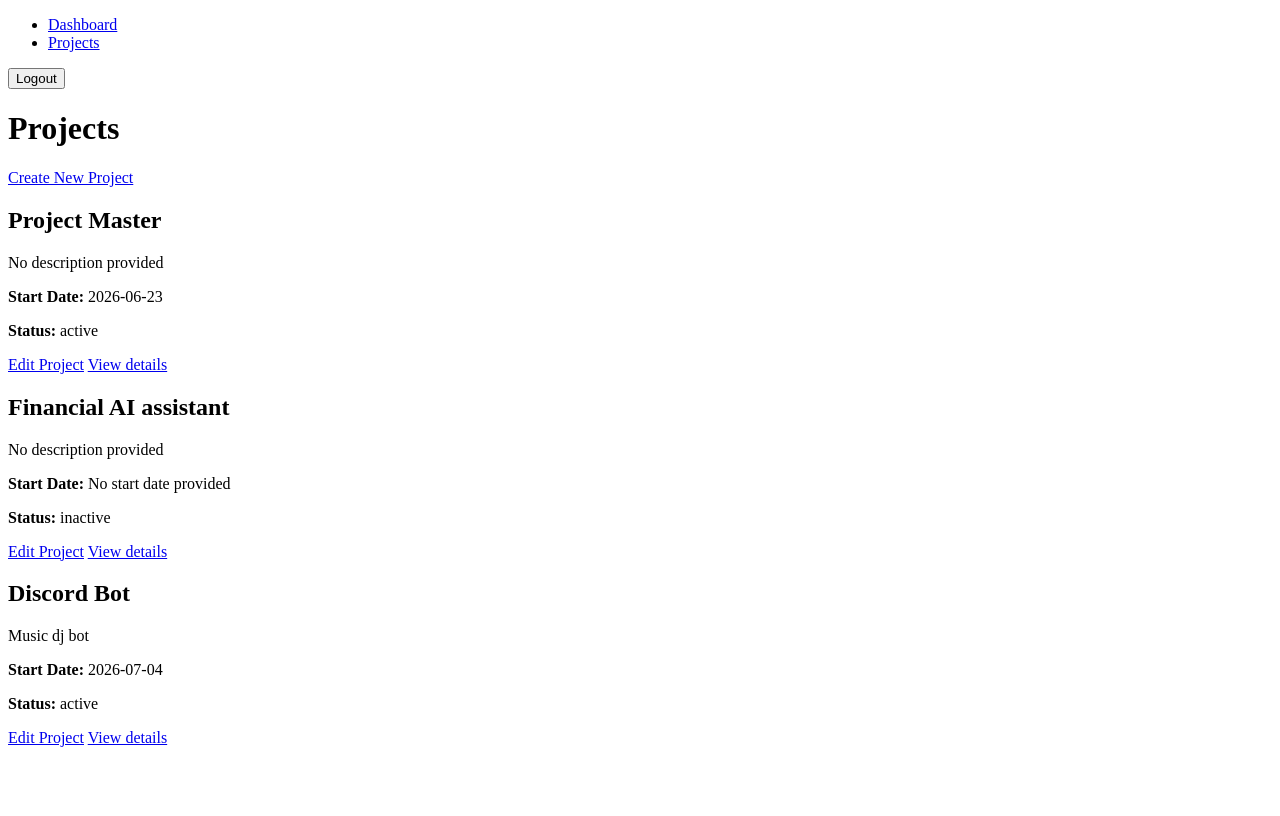
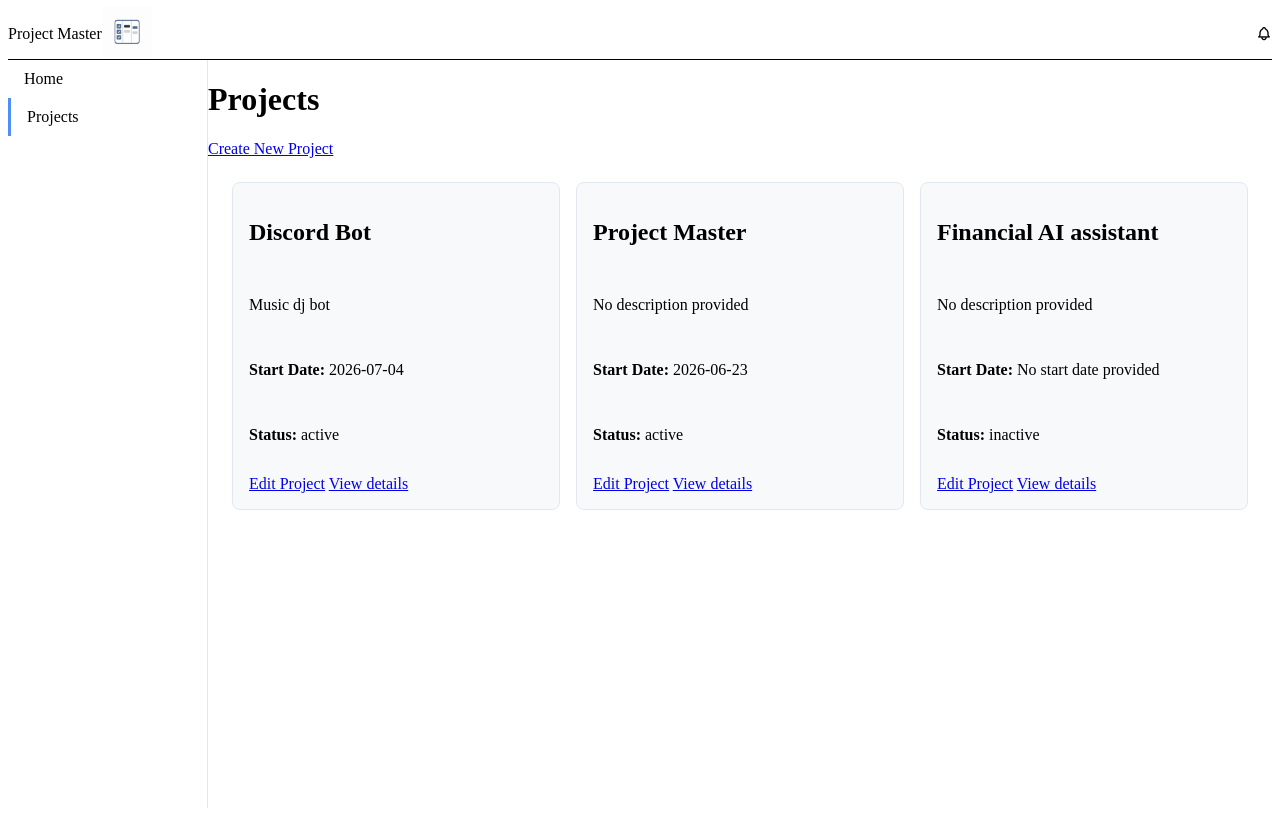
Before and after one commit to MannyAldir/ProjectMaster, a Flask app: page /projects in a window 1280 px wide. Before the commit the page ends 747 px from the top, so only its background shows below. Run offline with Flask 3, Linux system fonts and the light colour scheme; a user stored in the database is signed in.

Commit message:
Add project metrics, tables and css styling to dashboard

```diff
--- a/app.py
+++ b/app.py
@@ -4,7 +4,7 @@ from flask import Flask, render_template, request, redirect, url_for, session
 from werkzeug.security import generate_password_hash, check_password_hash
 from models import User, Project, Milestone, Task, db
 from flask_login import LoginManager, current_user, login_required, login_user, logout_user
-from sqlalchemy import select, func
+from sqlalchemy import select, func, case
 
 
 # create a Flask object using file name as argument
@@ -87,7 +87,6 @@ def dashboard():
         Project.status == 'active'
     ))
 
-
     # find upcoming within 7 days of duedate: milestones,tasks and independent tasks then concatinate them into one list
               #         today<=due_date<=today+7
     today = date.today()
@@ -134,7 +133,7 @@ def dashboard():
 
     # This query needs 2 joins because I need to access milestone table and task table
     stmt = (
-        select(Task)
+        select(Task, func.coalesce(Task.dueDate,Milestone.endDate).label('due_date'))
         .join(Milestone, Task.milestoneId == Milestone.milestoneId)
         .join(Project, Project.projectId == Task.projectId)
         .where(
@@ -146,7 +145,7 @@ def dashboard():
             Milestone.endDate <= seven_days_later
         )
     )
-    upcoming_milestone_tasks = db.session.execute(stmt).scalars().all()
+    upcoming_milestone_tasks = db.session.execute(stmt).all()
 
     # normalize data
     normalized = []
@@ -154,8 +153,8 @@ def dashboard():
     for m in upcoming_milestones:
         normalized.append({'type':'Milestone', 'name':m.milestoneName, 'due': m.endDate, 'project_link': url_for('project_detail', projectId=m.projectId)})
 
-    for mt in upcoming_milestone_tasks:
-        normalized.append({'type' : 'Task', 'name': mt.taskName, 'due' : mt.dueDate, 'project_link' : url_for('project_detail', projectId=mt.projectId)})
+    for mt, due_date in upcoming_milestone_tasks:
+        normalized.append({'type' : 'Task', 'name': mt.taskName, 'due' : due_date, 'project_link' : url_for('project_detail', projectId=mt.projectId)})
 
     for t in upcoming_standalone_tasks:
         normalized.append({'type' : 'Task', 'name' : t.taskName, 'due' : t.dueDate, 'project_link' : url_for('project_detail',projectId=t.projectId)})
@@ -167,7 +166,7 @@ def dashboard():
     stmt = (
         select(
             Project.projectId, Project.projectName,
-            func(Task.taskId.label('total_tasks'), func(filter(Task.status == 'Completed')).label('completed_tasks'))
+            func.count(Task.taskId).label('total_tasks'), func.count(Task.taskId).filter(Task.status == 'Completed').label('completed_tasks')
         )
         .join(Task, Task.projectId == Project.projectId)
         .where(Project.userId == current_user.userId)
@@ -187,21 +186,94 @@ def dashboard():
             'name' : t.projectName, 'id' : t.projectId,
             'ttc' :  t.total_tasks - t.completed_tasks,
             'link' : url_for('project_detail', projectId=t.projectId),
-            'percent' : percent
+            'percent' : round(percent,1)
 
         })
+    percent_and_ttc = sorted(normalized, key=lambda x : (x['percent'],x['ttc']), reverse=True)
 
+    #over due deliverables
+    # Milestones, and milestone tasks and standaline tasks that have an end date
+    # standalone tasks with no end date shall be ignored?
+    # query seperately then concatinate?
 
+    # query overdue milestones
+    stmt = (
+        select(Milestone, Project.projectName.label('projectName'))
+        .join(Project,Project.projectId == Milestone.projectId)
+        .where(
+            Milestone.status != 'Completed',
+            today > Milestone.endDate,
+            Project.userId == current_user.userId
+        )
+    )
+
+    overdue_milestones = db.session.execute(stmt).all()
+
+    # query overdue milestone tasks
+    stmt = (
+        select(Task, func.coalesce(Task.dueDate,Milestone.endDate).label('effective_due_date'), Project.projectName.label('projectName'))
+        .join(Project, Project.projectId == Task.projectId)
+        .join(Milestone, Milestone.milestoneId == Task.milestoneId)
+        .where(Task.milestoneId.is_not(None),
+               Project.userId == current_user.userId,
+               Task.status != 'Completed',
+               func.coalesce(Task.dueDate,Milestone.endDate) < today
+
+        )
+    )
+
+    overdue_milestone_tasks = db.session.execute(stmt).all()
+
+    # query overdue standalone tasks
+    stmt = (
+        select(Task, Project.projectName.label('projectName'))
+        .join(Project, Task.projectId == Project.projectId)
+        .where(
+            Task.milestoneId.is_(None),
+            Task.status != 'Completed',
+            Task.dueDate < today,
+            Project.userId == current_user.userId
+        )
+    )
+    stand_alone_tasks = db.session.execute(stmt).all()
+
+    # standardize overdue deliverables using dictionary
+    normalized = []
+    for m, p in overdue_milestones:
+        dod = (today - m.endDate).days
+        normalized.append({'task': m.milestoneName, 'project' : p, 'dod' : dod })
+
+    for mt, dd, p in overdue_milestone_tasks:
+        dod = (today - dd).days
+        normalized.append({'task' : mt.taskName, 'project' : p, 'dod' : dod})
+
+    for t, p in stand_alone_tasks:
+        dod = (today - t.dueDate).days
+        normalized.append({'task' : t.taskName, 'project' : p, 'dod' : dod})
+
+    overdue_items = sorted(normalized,key = lambda x:x['dod'])
 
     return render_template(
         'dashboard.html', upcoming_deliverables = sorted_deliverables,
-        active_projects=num_of_active_project
+        active_projects=num_of_active_project, percent_and_ttc=percent_and_ttc,
+        overdue_items = overdue_items
         )
 
 @app.route('/projects', methods=['GET','POST'])
 @login_required
 def project_page():
-    projects = Project.query.filter_by(userId=current_user.userId).all()
+    stmt = (
+        select(Project)
+        .where(Project.userId == current_user.userId)
+        .order_by(
+            case(
+                (Project.status == 'active', 0),
+                else_=1
+            ),Project.projectName
+        )
+    )
+
+    projects = db.session.execute(stmt).scalars().all()
     return render_template('projects.html', projects=projects)
 
 @app.route('/project/new', methods=['GET','POST'])
--- a/static/css/styles.css
+++ b/static/css/styles.css
@@ -1,3 +1,7 @@
+* {
+    box-sizing: border-box;
+}
+
 .app-body{
     display:flex;
     height: calc(100vh - 52px);
@@ -39,7 +43,6 @@
 
 .nav-links a{
     display: block;
-    width:100%;
     padding: 10px 16px;
     color: black;
     text-decoration: none;
@@ -54,3 +57,119 @@
     border-left: 3px solid #4f8ef7;
     font-weight: 500;
 }
+
+.dashboard-container{
+    max-width: 1100px;
+    margin-left: 0;
+    padding: 24px;
+}
+
+.dashboard-metrics{
+    display: grid;
+    grid-template-columns: repeat(auto-fit,minmax(180px,240px));
+    gap: 1rem;
+    margin-bottom: 1rem
+}
+
+.metric-card{
+    background-color: var(--surface-1);
+    border: 1px solid #e2e8f0;
+    border-radius: 8px;
+    padding: 16px;
+    display: flex;
+    flex-direction: column;
+    gap:8px
+
+}
+
+.dashboard-tables{
+    display: flex;
+    flex-direction: column;
+    gap: 1rem;
+}
+
+.table-card{
+    background-color: var(--surface-1);
+    border: 1px solid #e2e8f0;
+    border-radius: 8px;
+    padding: 24px;
+
+    text-align: left;
+
+}
+
+
+.card-success{
+    border-left: 3px solid #10b981;
+}
+
+.card-danger{
+    border-left: 3px solid #ef4444;
+}
+
+.data-table{
+    border-collapse: collapse;
+    width: 100%;
+    text-align: left;
+}
+
+.data-table th{
+    padding: 12px;
+}
+
+.data-table td{
+    padding: 16px;
+
+}
+.data-table tr{
+    border-bottom : 2px solid #e2e8f0;
+}
+
+
+thead tr{
+    background-color: #f8fafc;
+}
+
+.progress-container{
+    height: 8px;
+    background-color: #e2e8f0;
+    border-radius: 4px;
+
+}
+
+.progress-fill{
+    height: 100%;
+    border-radius: 4px;
+    background-color: #4f8ef7;
+    transition: width 0.3s ease;
+
+}
+
+.metric-title {
+    font-size: 1rem;
+    font-weight: 600;
+    color: #475569;
+    margin-bottom: 12px;
+    margin-top: 8px;
+}
+
+.project-container{
+    display: grid;
+    grid-template-columns: repeat(auto-fit,minmax(300px,1fr));
+    gap: 1rem;
+    padding: 24px;
+    margin : 0 auto;
+}
+
+.project-card{
+    display: flex;
+    flex-direction: column;
+    justify-content: space-between;
+    text-align: left;
+    border-radius: 8px;
+    background-color: #f8f9fa;
+    border: 1px solid #e2e8f0;
+    padding: 16px;
+    margin-bottom: 1rem;
+    aspect-ratio: 1/1;
+}
--- a/templates/base.html
+++ b/templates/base.html
@@ -28,7 +28,7 @@
       <nav class = "side-bar" aria-label="Main navigation">
         <ul class = "nav-links">
           <li class="{{ 'nav-active' if request.endpoint == 'dashboard' else ''}}"><a href = "{{ url_for('dashboard') }}">Home</a></li>
-          <li class="{{ 'nav-active' if request.endpoint == 'projects' else ''}}"><a href = "{{ url_for('projects') }}">Projects</a></li>
+          <li class="{{ 'nav-active' if request.endpoint == 'project_page' else ''}}"><a href = "{{ url_for('project_page') }}">Projects</a></li>
         </ul>
       </nav>
 
--- a/templates/projects.html
+++ b/templates/projects.html
@@ -1,33 +1,14 @@
-<!DOCTYPE html>
-<html lang="en">
-<head>
-    <meta charset="UTF-8">
-    <meta name="viewport" content="width=device-width, initial-scale=1.0">
-    <title>Project Master</title>
-</head>
-<body>
-        <div class="nav-layout">
-        <nav class="nav-bar">
-            <ul>
-                <li><a href="{{ url_for('dashboard') }}">Dashboard</a></li>
-                <li><a href="{{ url_for('project_page') }}">Projects</a></li>
-            </ul>
-
-            <form action="{{ url_for('logout')}}" method="POST">
-                <button type="submit">Logout</button>
-            </form>
-        </nav>
-    </div>
-
+{% extends "base.html" %}
+    {% block content %}
     <h1>Projects</h1>
 
     <div class="new-prj-bttn">
         <a href="{{ url_for('new_project')}}">Create New Project</a>
     </div>
 
-    <div class="project-list">
+    <section class="project-container" aria-label="Project cards">
         {% for project in projects %}
-            <div class = "project-card">
+            <article class = "project-card">
                 <h2>{{ project.projectName }}</h2>
 
                 {% if project.description %}
@@ -44,20 +25,17 @@
 
                 <p><strong>Status:</strong> {{ project.status }}</p>
 
-            </div>
-
-            <div class = "project-actions">
+              <div class = "project-actions">
                 <a href="{{ url_for('edit_project', projectId=project.projectId) }}">Edit Project</a>
                 <a href="{{ url_for('project_detail', projectId=project.projectId)}}">View details</a>
-            </div>
+              </div>
 
 
+            </article>
 
         {% else %}
             <p>No projects available</p>
         {% endfor %}
 
-    </div>
-
-</body>
-</html>
+        </section>
+{% endblock %}
```
Also changed, not shown: templates/dashboard.html (+87 -0 lines), templates/project_detail.html (+4 -22 lines), instance/projectmaster.db.
